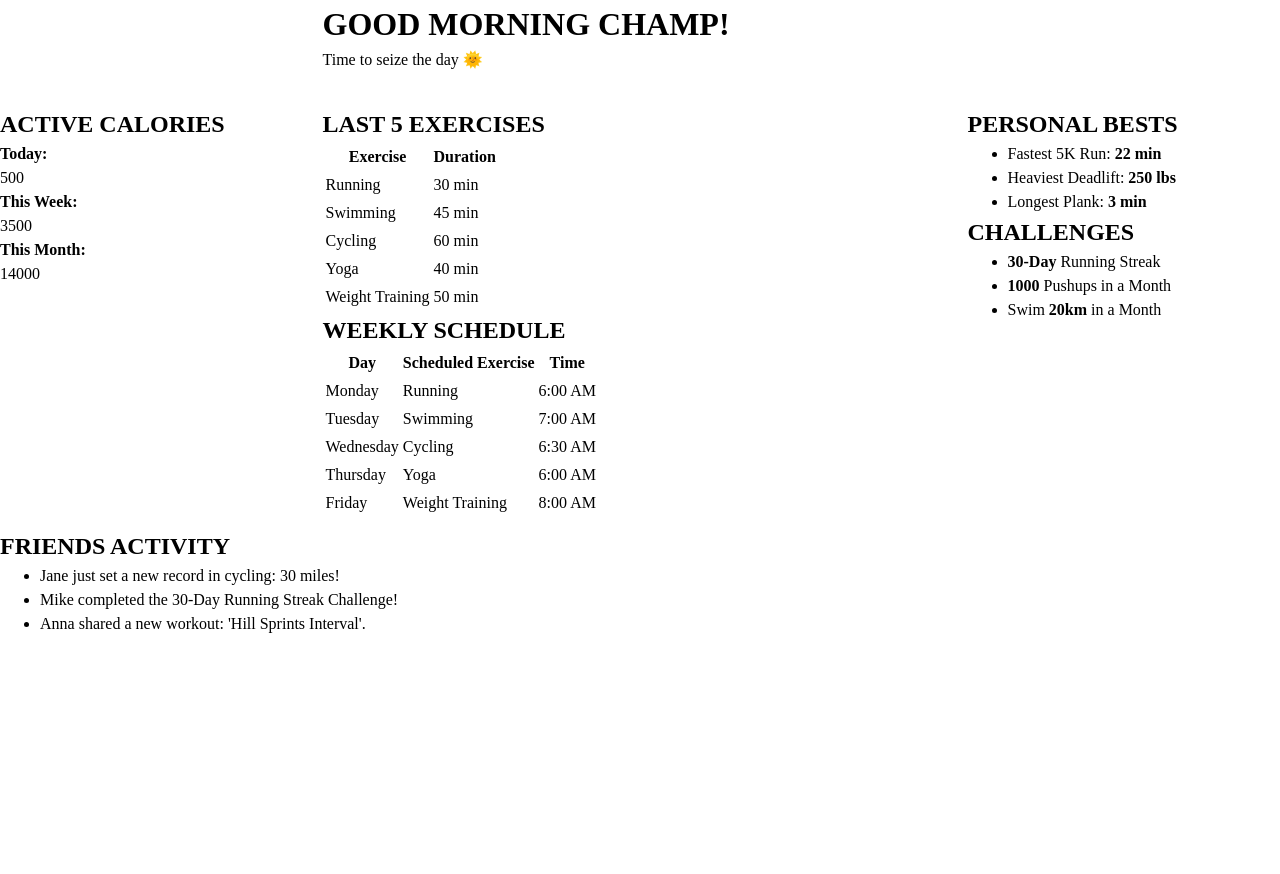
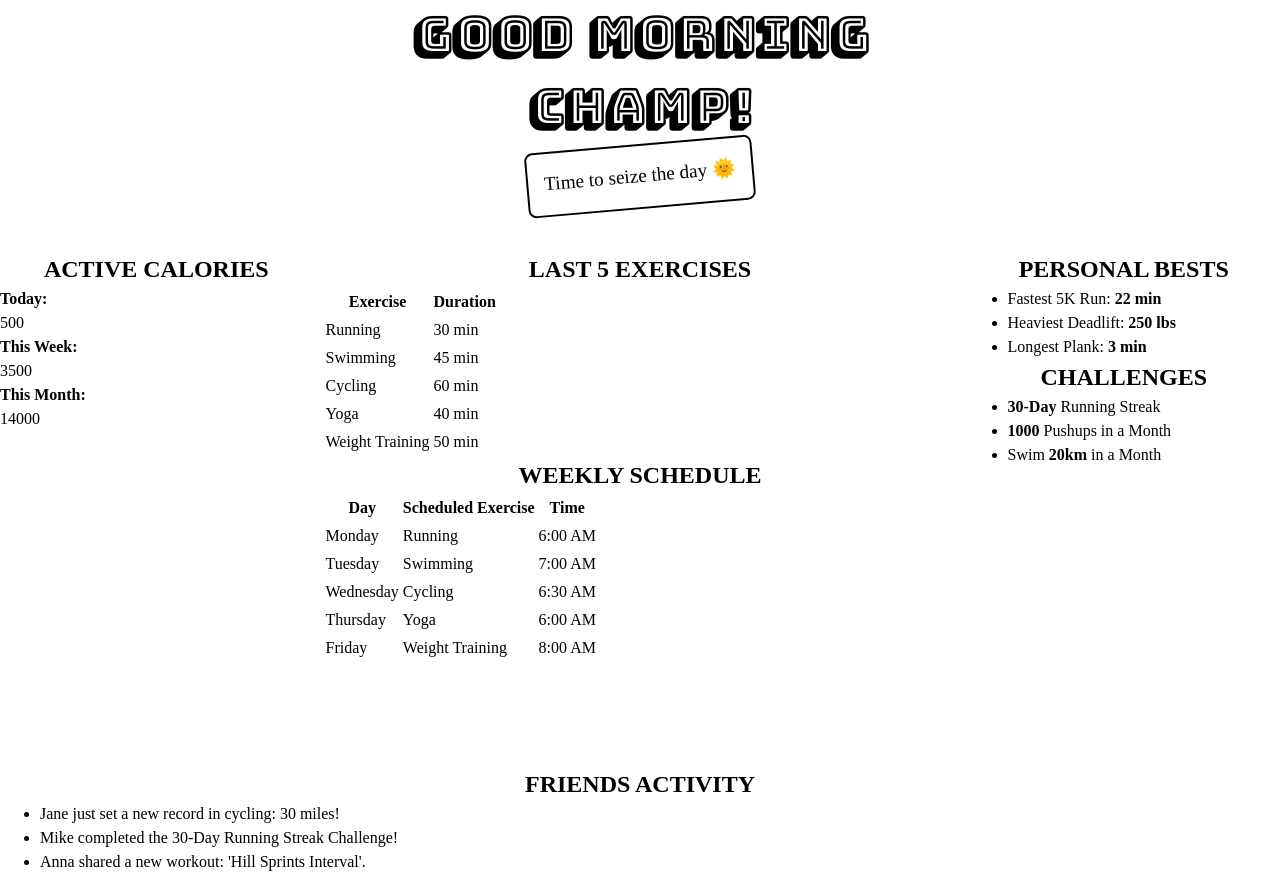
Before and after one commit to Susu-spec/neobrutalism, a plain HTML site: page index.html in a window 1280 px wide. Before the commit the page ends 800 px from the top, so only its background shows below. Drawn offline with Linux system fonts and the light colour scheme; a web font is replaced by a local one.

Commit message:
Add: Style to Title

```diff
--- a/index.html
+++ b/index.html
@@ -7,6 +7,7 @@
 		<link rel="preconnect" href="https://fonts.gstatic.com" crossorigin />
 		<link href="https://fonts.googleapis.com/css2?family=DotGothic16&display=swap" rel="stylesheet"/>
 		<link href="https://fonts.googleapis.com/css2?family=Darker+Grotesque:wght@900&display=swap" rel="stylesheet"/>
+        <link href="https://fonts.googleapis.com/css2?family=Bungee+Shade&display=swap" rel="stylesheet">
 		<link href="https://fonts.googleapis.com/css2?family=Inter&display=swap" rel="stylesheet"/>
 		<link rel="stylesheet" href="style.css" />
 		<title>Neobrutalism</title>
--- a/style.css
+++ b/style.css
@@ -31,6 +31,13 @@ p, h1, h2, h3, h4, h5, h6 {
 h1,
 h2 {
     text-transform: uppercase;
+    font-weight: bold;
+	text-align: center;
+}
+
+h1 {
+    font-family: 'Bungee Shade';
+    font-size: 3rem;
 }
 
 .dashboard {
@@ -44,8 +51,25 @@ h2 {
     grid-template-rows: .7fr 2.1fr .2fr;
 }
 
+.profile {
+    text-align: center;
+}
+
+.profile p {
+    font-family: 'DotGothic16';
+    font-size: 1.2rem;
+    padding: 1rem;
+    max-width: fit-content;
+    border: 2px solid black;
+    border-radius: .5rem;
+    background: white;
+    rotate: -5deg;
+    margin-inline: auto;
+}
+
 .title {
     grid-area: title;
+    margin-bottom: 2rem;
 }
 
 .left {
```
